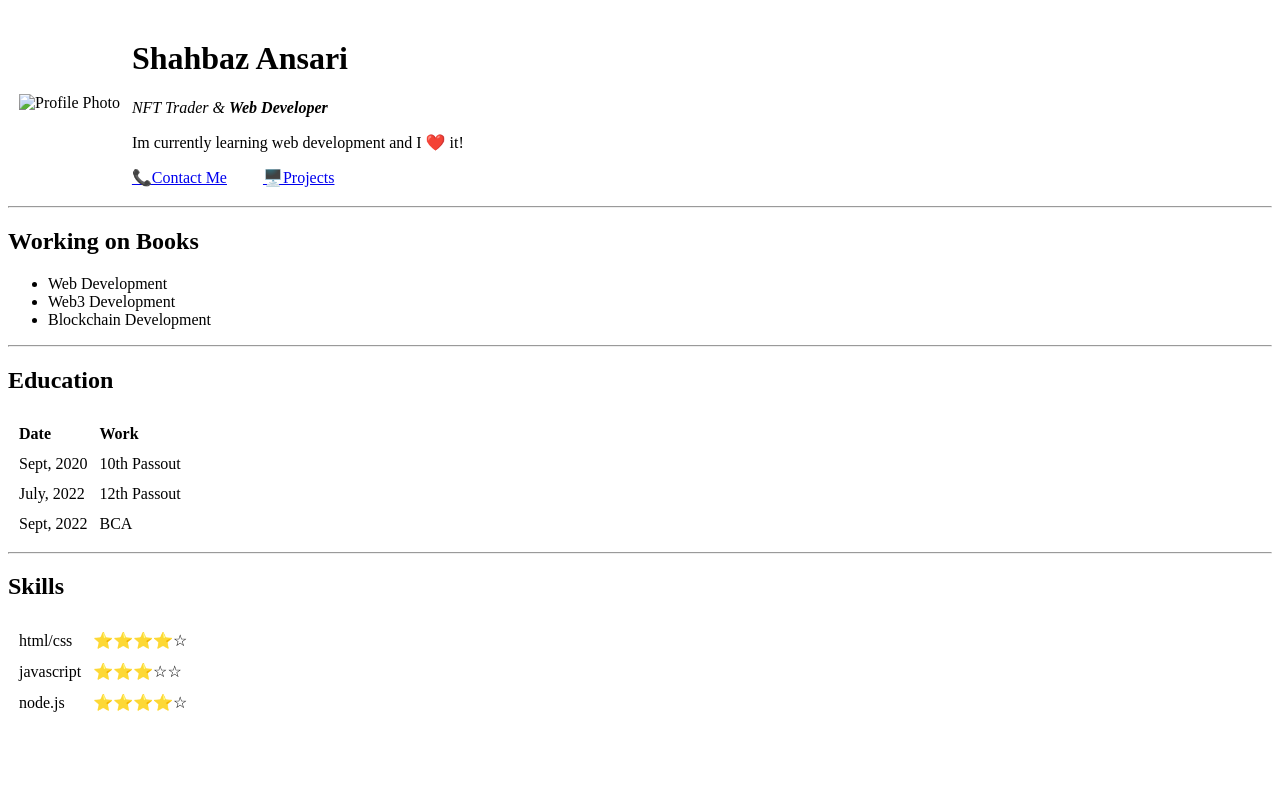
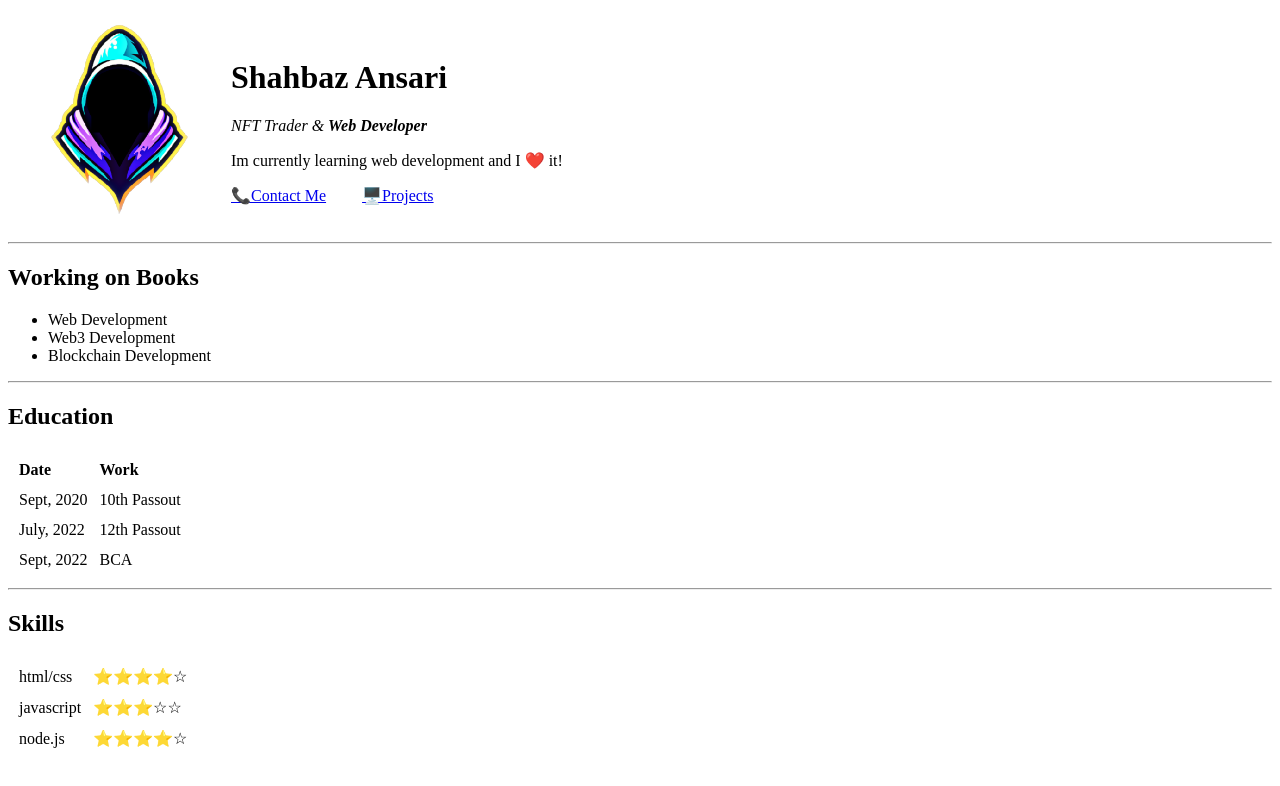
Before and after one commit to shahbaz4783/html-portfolio, a plain HTML site: page index.html in a window 1280 px wide. Drawn offline with Linux system fonts and the light colour scheme; the site is published under a folder, as on GitHub Pages, so addresses that start at the root find nothing.

Commit message:
img bug fixed

```diff
--- a/index.html
+++ b/index.html
@@ -9,7 +9,7 @@
 <body>
     <table cellspacing="10">
         <tr>
-            <td><img src="/photo.png" width="200px" height="200px" alt="Profile Photo"></td>
+            <td><img src="photo.png" width="200px" height="200px" alt="Profile Photo"></td>
             <td>
                 <h1>Shahbaz Ansari</h1>
                 <p><em>NFT Trader & <strong>Web Developer</strong></em></p>
```
